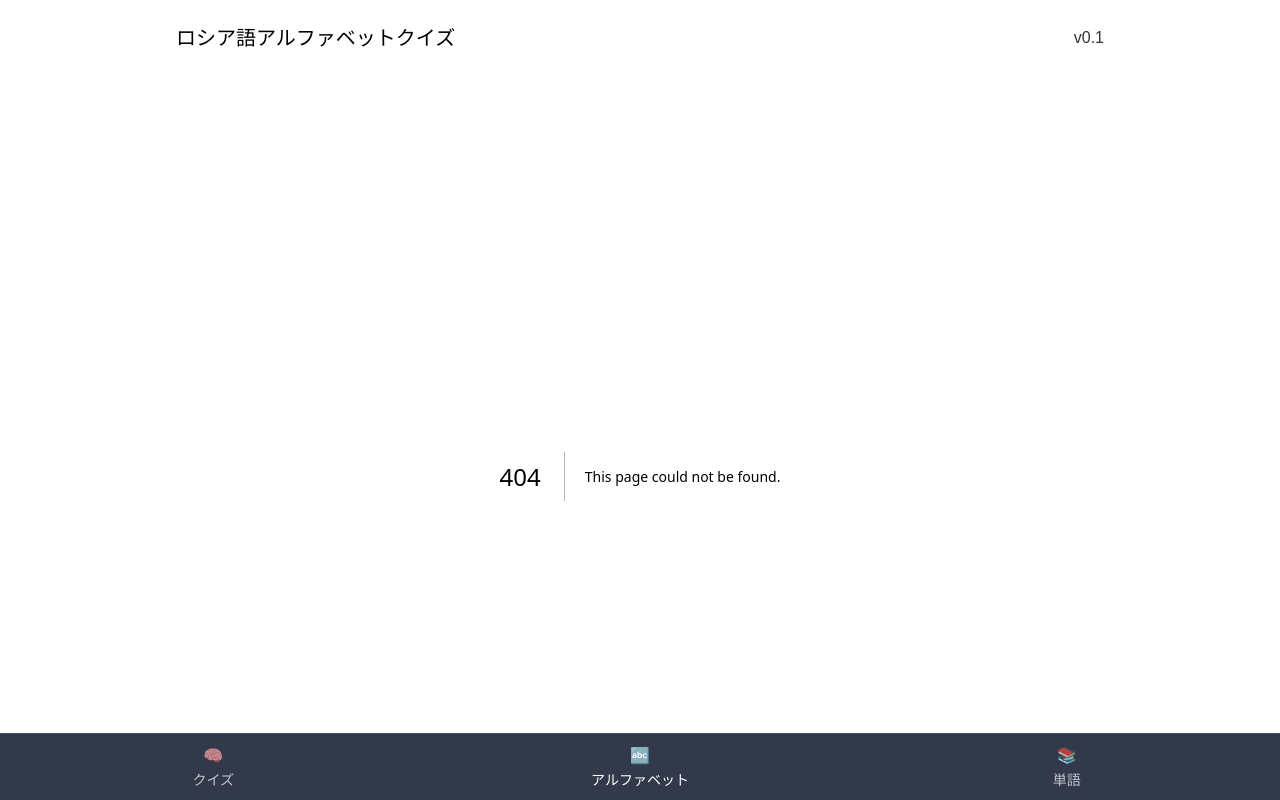
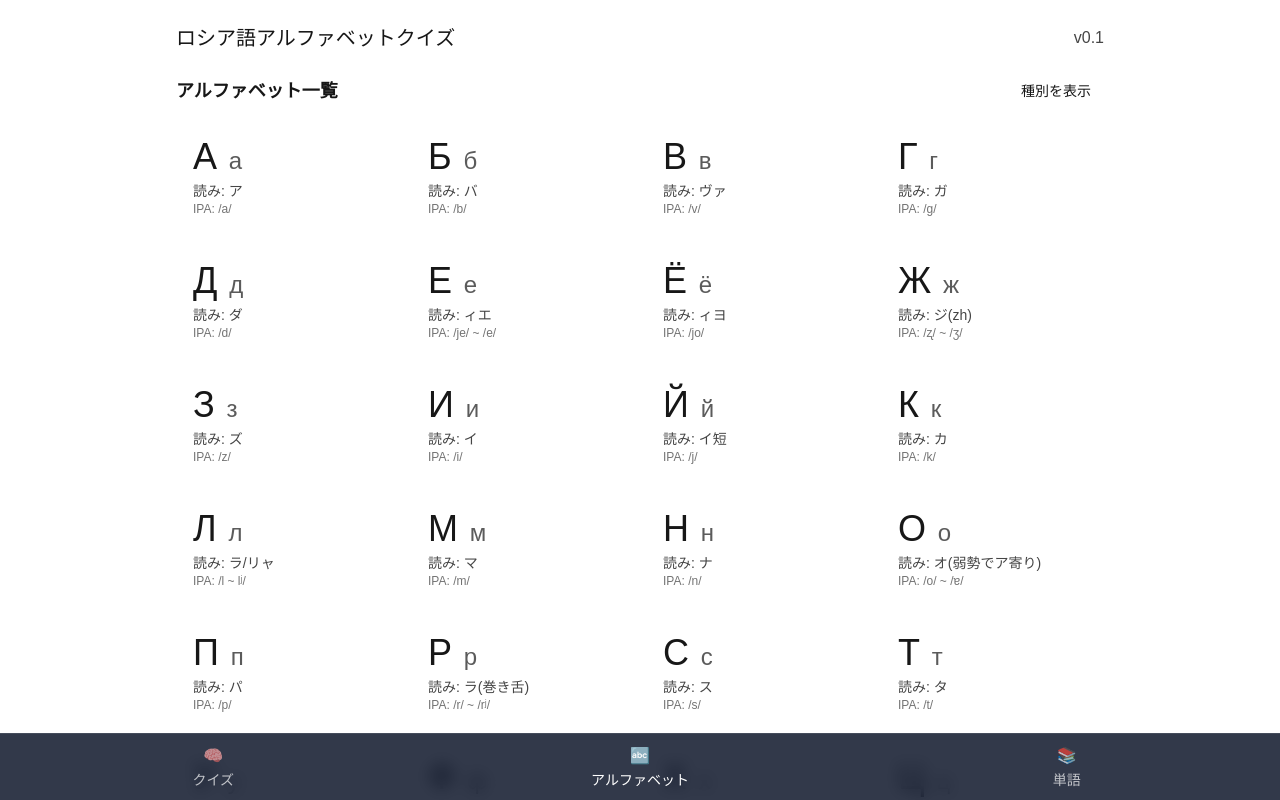
Before and after one commit to harukahirata/russian-practice, a Next.js app: page /alphabet in a window 1280 px wide. Before the commit this address had no page. Shown: the top 800 px of the page. Built offline with nearby package versions, Linux system fonts and the light colour scheme.

Commit message:
add: アルファベット一覧ページを追加

```diff
--- /dev/null
+++ b/src/app/alphabet/page.tsx
@@ -0,0 +1,48 @@
+"use client";
+import { useState } from "react";
+import { CYRILLIC } from "@/lib/cyrillic";
+
+export default function AlphabetPage() {
+  const [showKind, setShowKind] = useState(false);
+
+  return (
+    <main className="space-y-4">
+      <div className="flex items-center justify-between">
+        <h2 className="text-lg font-semibold">アルファベット一覧</h2>
+        <button
+          onClick={() => setShowKind((v) => !v)}
+          className="rounded border border-white/20 px-3 py-1 text-sm hover:bg-white/10"
+        >
+          {showKind ? "種別を隠す" : "種別を表示"}
+        </button>
+      </div>
+
+      <ul className="grid grid-cols-2 gap-3 sm:grid-cols-3 md:grid-cols-4">
+        {CYRILLIC.map((c) => {
+          return (
+            <li
+              key={c.upper}
+              className="rounded-xl border border-white/10 bg-white/5 p-4"
+            >
+              <div className="text-4xl leading-none tracking-wide">
+                {c.upper} <span className="text-2xl opacity-70">{c.lower}</span>
+              </div>
+              <div className="mt-1 text-sm opacity-80">読み: {c.readingJa}</div>
+              <div className="text-xs opacity-60">IPA: {c.ipa ?? "-"}</div>
+              {showKind && (
+                <div className="mt-1 text-xs opacity-60">
+                  種別:{" "}
+                  {c.kind === "vowel"
+                    ? "母音"
+                    : c.kind === "consonant"
+                    ? "子音"
+                    : "記号"}
+                </div>
+              )}
+            </li>
+          );
+        })}
+      </ul>
+    </main>
+  );
+}
```
